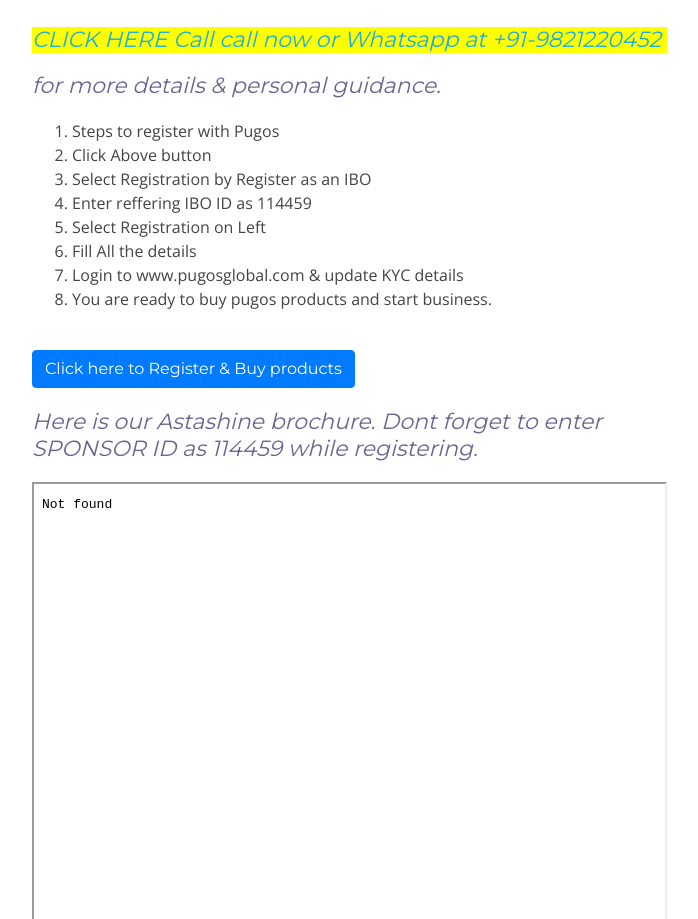
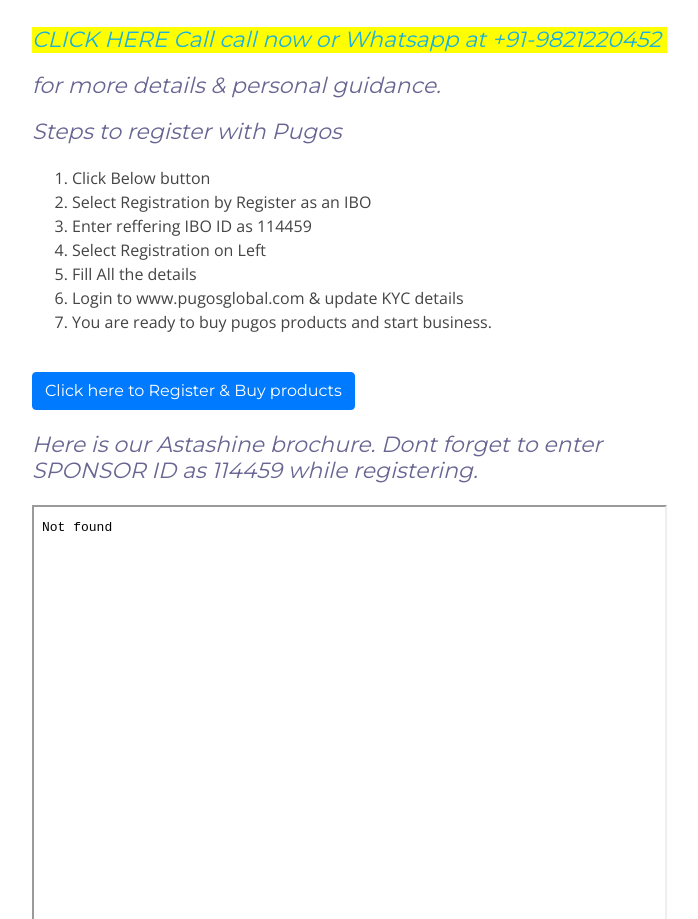
Before and after one commit to arollimani/arollimani.github.io, a plain HTML site: page index.html in a window 1280 px wide. Shown: the part 2197-3116 px from the top of the page, without its empty margins (528-1226 px from the left). Drawn offline with nearby package versions, Linux system fonts and the light colour scheme; a script that the page names is missing.

Commit message:
tabdyata
sedf

```diff
--- a/index.html
+++ b/index.html
@@ -145,9 +145,10 @@
 
                                 <h3 style="background: yellow;"><a href="https://api.whatsapp.com/send?phone=919821220452&text=Hi,%20I%20want%20to%20know%20about%20Astashine">CLICK HERE Call call now or Whatsapp at +91-9821220452</a></h3>
                                 <h3>for more details & personal guidance.</h3>
+                            <h3>Steps to register with Pugos</h3>
                                 <ol>
-                                    <li>Steps to register with Pugos</li>
-                                    <li>Click Above button</li>
+
+                                    <li>Click Below button</li>
                                     <li>Select Registration by Register as an IBO</li>
 
                                     <li>Enter reffering IBO ID as 114459</li>
```
